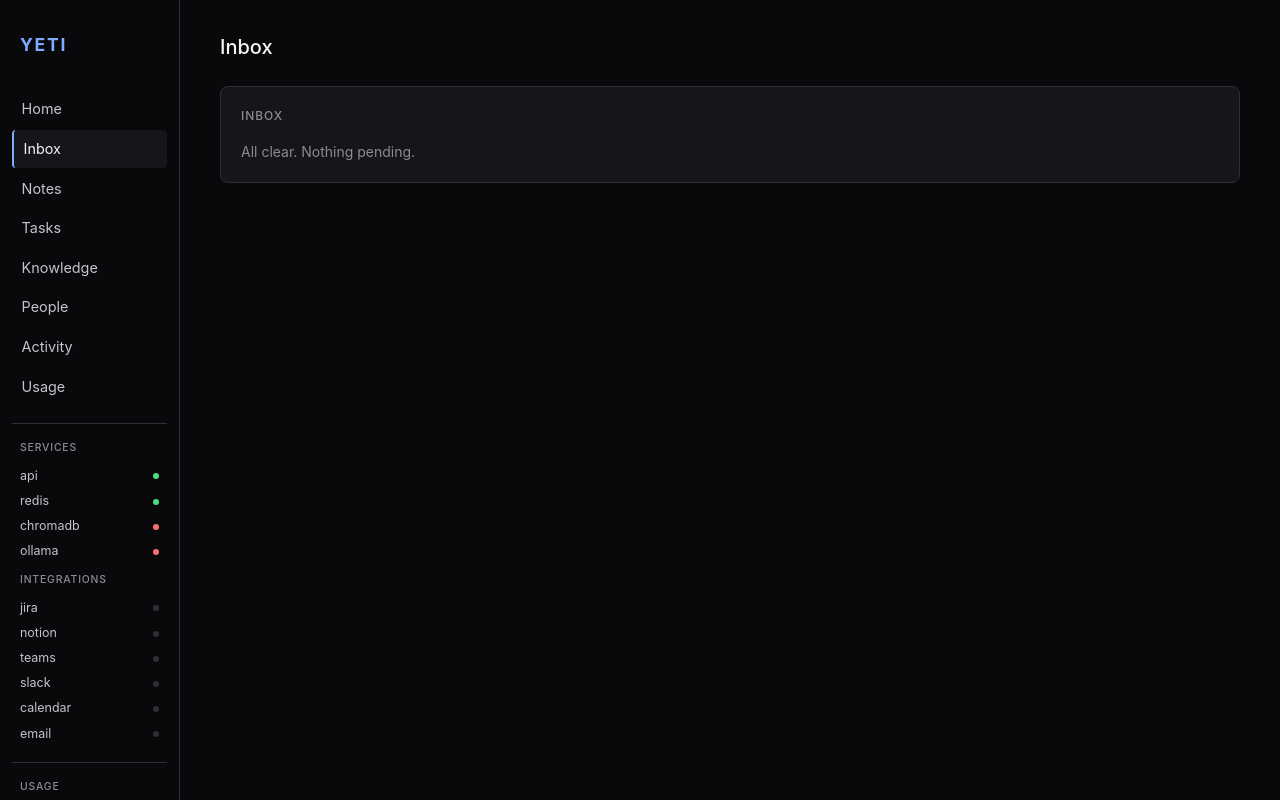
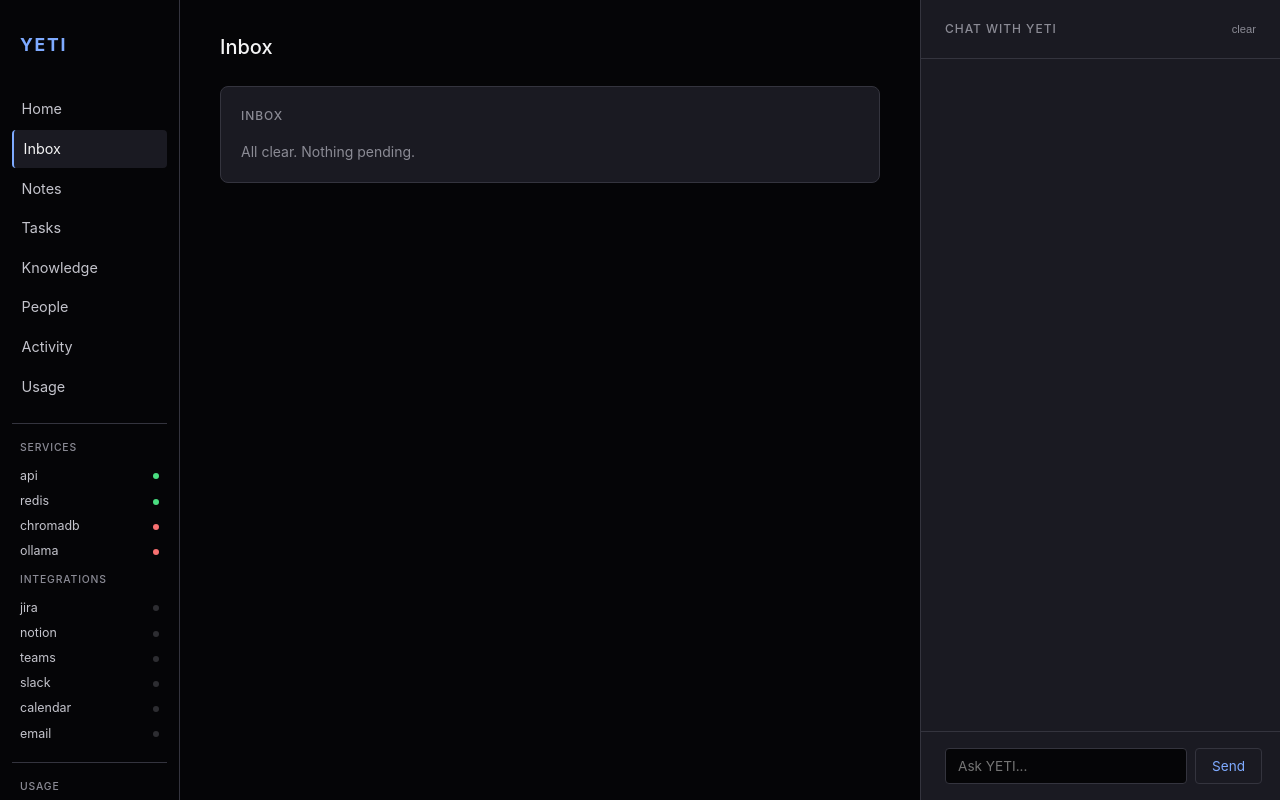
Before and after one commit to shinefour/YETI, a FastAPI app: page /dashboard/inbox in a window 1280 px wide. Run offline with FastAPI, Linux system fonts and the light colour scheme; data that the repository does not hold is empty.

Commit message:
Dashboard polish: global chat, button system, decision actions
- Chat panel moved from home page to base.html — available on
  every page as a 360px right sidebar
- Higher contrast for surfaces (#1a1a22) so cards pop against bg
- Reusable button system: btn / btn-primary / btn-success /
  btn-danger / btn-ghost / btn-sm with consistent padding,
  hover states, color tokens
- Status rows have border separators and more vertical padding
- Inbox decision items now have a sane action set:
  - Convert to task (for things needing follow-up work)
  - Mark resolved (decided in your head)
  - Skip (not relevant)
- New /api/inbox/{id}/convert-to-task endpoint creates a Task
  and resolves the inbox item with audit trail
- Source note link shown for items derived from a note
- Image fallback and tasks pages updated to use new button system
- SSE connection moved to base.html (one connection per session)

```diff
--- a/src/yeti/dashboard/routes.py
+++ b/src/yeti/dashboard/routes.py
@@ -448,21 +448,23 @@ async def tasks_partial(status: str = "pending_review"):
         buttons = ""
         if task_status == TaskStatus.PENDING_REVIEW:
             buttons = (
-                f' <button class="badge badge-green" '
+                f'<div class="btn-row">'
+                f'<button class="btn btn-success btn-sm" '
                 f'hx-patch="/api/tasks/{item.id}/status" '
-                f'hx-vals=\'{{"status":"active"}}\' '
-                f"hx-swap=\"none\">approve</button>"
-                f' <button class="badge badge-red" '
+                f"hx-vals='{{\"status\":\"active\"}}' "
+                f'hx-swap="none">Approve</button>'
+                f'<button class="btn btn-ghost btn-sm" '
                 f'hx-patch="/api/tasks/{item.id}/status" '
-                f'hx-vals=\'{{"status":"cancelled"}}\' '
-                f"hx-swap=\"none\">reject</button>"
+                f"hx-vals='{{\"status\":\"cancelled\"}}' "
+                f'hx-swap="none">Reject</button>'
+                f"</div>"
             )
         elif task_status == TaskStatus.ACTIVE:
             buttons = (
-                f' <button class="badge badge-green" '
+                f'<button class="btn btn-success btn-sm" '
                 f'hx-patch="/api/tasks/{item.id}/status" '
-                f'hx-vals=\'{{"status":"completed"}}\' '
-                f"hx-swap=\"none\">done</button>"
+                f"hx-vals='{{\"status\":\"completed\"}}' "
+                f'hx-swap="none">Done</button>'
             )
 
         project_tag = ""
@@ -474,7 +476,7 @@ async def tasks_partial(status: str = "pending_review"):
 
         rows.append(
             f'<div class="status-row">'
-            f"<span>{item.title}{project_tag}</span>"
+            f'<span style="flex:1">{item.title}{project_tag}</span>'
             f"<span>{buttons}</span></div>"
         )
     return "\n".join(rows)
@@ -569,6 +571,24 @@ async def inbox_active_partial():
     """
 
 
+def _resolve_btn(
+    item_id: str,
+    label: str,
+    resolution: str,
+    style: str = "ghost",
+) -> str:
+    """Build a resolve button using the unified btn classes."""
+    return (
+        f'<button class="btn btn-{style}" '
+        f'hx-post="/api/inbox/{item_id}/resolve" '
+        f'hx-vals=\'{{"resolution":"{resolution}"}}\' '
+        f'hx-swap="none" '
+        f'hx-on::after-request="'
+        f"document.getElementById('inbox-active')"
+        f".dispatchEvent(new Event('refresh'))\">{label}</button>"
+    )
+
+
 def _render_inbox_body(item) -> tuple[str, str]:
     """Render the body and action buttons for an inbox item by type."""
     from yeti.models.inbox import InboxType
@@ -576,83 +596,10 @@ def _render_inbox_body(item) -> tuple[str, str]:
     payload = item.payload or {}
 
     if item.type == InboxType.DISAMBIGUATION:
-        candidates = payload.get("candidates", [])
-        cards = "".join(
-            f'<div class="card" style="margin:0.5rem 0;'
-            f'cursor:pointer;border-left:3px solid var(--accent)" '
-            f'onclick="resolveDisamb(\'{item.id}\', '
-            f"this.dataset.choice)\" "
-            f'data-choice="{_extract_name(c)}">'
-            f'<div style="font-size:0.85rem">{c.get("summary", "")}</div>'
-            f'<div class="muted" style="font-size:0.7rem;'
-            f'margin-top:0.3rem">{c.get("wing", "")}/'
-            f'{c.get("room", "")}</div></div>'
-            for c in candidates
-        )
-        body = f"""
-        <p class="muted" style="margin-top:1rem">
-          Pick the right person for "{payload.get('name', '')}"
-          (in {payload.get('wing_context', '?')} context):
-        </p>
-        {cards}
-        <script>
-        function resolveDisamb(itemId, choice) {{
-          fetch('/api/inbox/' + itemId + '/resolve', {{
-            method: 'POST',
-            headers: {{'Content-Type': 'application/json'}},
-            credentials: 'include',
-            body: JSON.stringify({{resolution: choice}})
-          }}).then(() => {{
-            document.getElementById('inbox-active')
-              .dispatchEvent(new Event('refresh'));
-          }});
-        }}
-        </script>
-        """
-        actions = (
-            f'<button class="badge badge-dim" '
-            f'hx-post="/api/inbox/{item.id}/resolve" '
-            f"hx-vals='{{\"resolution\":\"none_match\"}}' "
-            f'hx-swap="none" '
-            f"hx-on::after-request=\""
-            f"document.getElementById('inbox-active')"
-            f".dispatchEvent(new Event('refresh'))\">"
-            f"None of these</button>"
-        )
-        return body, actions
+        return _render_disambiguation(item, payload)
 
     if item.type == InboxType.PERSON_UPDATE:
-        body = (
-            f'<div style="margin-top:1rem">'
-            f'<input type="text" id="full-name-{item.id}" '
-            f'placeholder="Full name (e.g. {payload.get("name", "")} Surname)" '
-            f'style="width:100%;padding:0.6rem 0.75rem;'
-            f"background:transparent;border:1px solid var(--border);"
-            f"border-radius:4px;color:var(--text);font-size:0.9rem\"/>"
-            f"</div>"
-        )
-        actions = (
-            f'<button class="badge badge-green" '
-            f'onclick="resolvePerson(\'{item.id}\')">Save</button>'
-            f' <button class="badge badge-red" '
-            f'hx-post="/api/inbox/{item.id}/resolve" '
-            f"hx-vals='{{\"resolution\":\"ignored\"}}' "
-            f'hx-swap="none" '
-            f"hx-on::after-request=\""
-            f"document.getElementById('inbox-active')"
-            f".dispatchEvent(new Event('refresh'))\">"
-            f"Ignore</button>"
-            f'<script>function resolvePerson(id) {{'
-            f"const name = document.getElementById('full-name-' + id).value;"
-            f"fetch('/api/inbox/' + id + '/resolve', {{"
-            f"method:'POST',headers:{{'Content-Type':'application/json'}},"
-            f"credentials:'include',"
-            f"body: JSON.stringify({{resolution: name || 'saved'}})"
-            f"}}).then(() => document.getElementById('inbox-active')"
-            f".dispatchEvent(new Event('refresh')));"
-            f"}}</script>"
-        )
-        return body, actions
+        return _render_person_update(item, payload)
 
     # Image fallback: low-confidence OCR with image to review
     if (
@@ -661,33 +608,161 @@ def _render_inbox_body(item) -> tuple[str, str]:
     ):
         return _render_image_fallback(item, payload)
 
-    # Default: payload as JSON + approve/reject
+    # Default (decisions, proposed actions, generic notifications):
+    # show payload + universal action set
+    return _render_default(item, payload)
+
+
+def _render_disambiguation(item, payload: dict) -> tuple[str, str]:
+    candidates = payload.get("candidates", [])
+    cards = "".join(
+        f'<div class="card" style="margin:0.5rem 0;'
+        f'cursor:pointer;border-left:3px solid var(--accent)" '
+        f'onclick="resolveDisamb(\'{item.id}\', '
+        f"this.dataset.choice)\" "
+        f'data-choice="{_extract_name(c)}">'
+        f'<div style="font-size:0.85rem">{c.get("summary", "")}</div>'
+        f'<div class="muted" style="font-size:0.7rem;'
+        f'margin-top:0.3rem">{c.get("wing", "")}/'
+        f'{c.get("room", "")}</div></div>'
+        for c in candidates
+    )
+    body = f"""
+    <p class="muted" style="margin-top:1rem">
+      Pick the right person for "{payload.get('name', '')}"
+      (in {payload.get('wing_context', '?')} context):
+    </p>
+    {cards}
+    <script>
+    function resolveDisamb(itemId, choice) {{
+      fetch('/api/inbox/' + itemId + '/resolve', {{
+        method: 'POST',
+        headers: {{'Content-Type': 'application/json'}},
+        credentials: 'include',
+        body: JSON.stringify({{resolution: choice}})
+      }}).then(() => {{
+        document.getElementById('inbox-active')
+          .dispatchEvent(new Event('refresh'));
+      }});
+    }}
+    </script>
+    """
+    actions = _resolve_btn(
+        item.id, "None of these", "none_match", "ghost"
+    )
+    return body, actions
+
+
+def _render_person_update(item, payload: dict) -> tuple[str, str]:
+    body = (
+        f'<div style="margin-top:1rem">'
+        f'<input type="text" id="full-name-{item.id}" '
+        f'placeholder="Full name '
+        f'(e.g. {payload.get("name", "")} Surname)" '
+        f'style="width:100%;padding:0.6rem 0.75rem;'
+        f"background:var(--bg);border:1px solid var(--border);"
+        f"border-radius:4px;color:var(--text);"
+        f'font-size:0.9rem;font-family:inherit"/>'
+        f"</div>"
+    )
+    actions = (
+        f'<button class="btn btn-success" '
+        f"onclick=\"resolvePerson('{item.id}')\">Save</button>"
+        + _resolve_btn(item.id, "Ignore", "ignored", "ghost")
+        + "<script>function resolvePerson(id) {"
+        "const name = document.getElementById"
+        "('full-name-' + id).value;"
+        "fetch('/api/inbox/' + id + '/resolve', {"
+        "method:'POST',"
+        "headers:{'Content-Type':'application/json'},"
+        "credentials:'include',"
+        "body: JSON.stringify({resolution: name || 'saved'})"
+        "}).then(() => document.getElementById('inbox-active')"
+        ".dispatchEvent(new Event('refresh')));"
+        "}</script>"
+    )
+    return body, actions
+
+
+def _render_default(item, payload: dict) -> tuple[str, str]:
+    """Default rendering for decision/proposed-action/notification items.
+
+    Provides a universal action set:
+    - Convert to task (for things needing follow-up)
+    - Mark resolved (decided in your head)
+    - Skip / not relevant (just discard)
+    """
     import json as _json
 
-    body = (
-        f'<pre style="white-space:pre-wrap;font-size:0.8rem;'
-        f'color:var(--text-dim);margin-top:1rem">'
-        f"{_json.dumps(payload, indent=2)}</pre>"
-        if payload
-        else ""
-    )
+    note_id = payload.get("note_id", "")
+    note_link = ""
+    if note_id:
+        note_link = (
+            f'<div style="margin-top:0.75rem">'
+            f'<a href="/api/notes/{note_id}" target="_blank" '
+            f'style="color:var(--accent);font-size:0.8rem">'
+            f"View source note →</a></div>"
+        )
+
+    payload_html = ""
+    if payload:
+        # Filter out note_id since we link to it
+        clean = {k: v for k, v in payload.items() if k != "note_id"}
+        if clean:
+            payload_html = (
+                f'<details style="margin-top:1rem">'
+                f'<summary class="muted" '
+                f'style="cursor:pointer;font-size:0.8rem">'
+                f"Details</summary>"
+                f'<pre style="white-space:pre-wrap;'
+                f'font-size:0.75rem;color:var(--text-dim);'
+                f'margin-top:0.5rem">'
+                f"{_json.dumps(clean, indent=2)}</pre>"
+                f"</details>"
+            )
+
+    body = f"""
+    {note_link}
+    {payload_html}
+    """
+
     actions = (
-        f'<button class="badge badge-green" '
-        f'hx-post="/api/inbox/{item.id}/resolve" '
-        f"hx-vals='{{\"resolution\":\"approved\"}}' "
-        f'hx-swap="none" '
-        f'hx-on::after-request="'
-        f"document.getElementById('inbox-active')"
-        f".dispatchEvent(new Event('refresh'))\">Approve</button>"
-        f' <button class="badge badge-red" '
-        f'hx-post="/api/inbox/{item.id}/resolve" '
-        f"hx-vals='{{\"resolution\":\"rejected\"}}' "
-        f'hx-swap="none" '
-        f'hx-on::after-request="'
-        f"document.getElementById('inbox-active')"
-        f".dispatchEvent(new Event('refresh'))\">Reject</button>"
+        f'<button class="btn btn-primary" '
+        f"onclick=\"convertToTask('{item.id}', '{_escape(item.title)}')\">"
+        f"Convert to task</button>"
+        + _resolve_btn(
+            item.id, "Mark resolved", "resolved", "success"
+        )
+        + _resolve_btn(item.id, "Skip", "skipped", "ghost")
+        + """
+        <script>
+        async function convertToTask(itemId, defaultTitle) {
+          const title = prompt('Task title:', defaultTitle);
+          if (!title) return;
+          const r = await fetch('/api/inbox/' + itemId + '/convert-to-task', {
+            method: 'POST',
+            headers: {'Content-Type': 'application/json'},
+            credentials: 'include',
+            body: JSON.stringify({title: title})
+          });
+          if (r.ok) {
+            document.getElementById('inbox-active')
+              .dispatchEvent(new Event('refresh'));
+          }
+        }
+        </script>
+        """
     )
     return body, actions
+
+
+def _escape(text: str) -> str:
+    """Escape for use inside a JS single-quoted string."""
+    return (
+        text.replace("\\", "\\\\")
+        .replace("'", "\\'")
+        .replace("\n", " ")
+    )
 
 
 def _render_image_fallback(
@@ -750,11 +825,11 @@ def _render_image_fallback(
 
     field_keys = ",".join(f"'{k}'" for k, _ in fields)
     actions = f"""
-    <button class="badge badge-green"
+    <button class="btn btn-success"
             onclick="saveImageReview('{item.id}', [{field_keys}])">
       Save & Store
     </button>
-    <button class="badge badge-red"
+    <button class="btn btn-ghost"
             hx-post="/api/inbox/{item.id}/resolve"
             hx-vals='{{"resolution":"discarded"}}'
             hx-swap="none"
--- a/src/yeti/dashboard/templates/base.html
+++ b/src/yeti/dashboard/templates/base.html
@@ -7,19 +7,23 @@
     <script src="https://unpkg.com/htmx.org@2.0.4"></script>
     <style>
         :root {
-            --bg: #09090b;
-            --surface: #15151a;
-            --surface-hover: #1c1c22;
-            --border: #2e2e36;
-            --border-strong: #44444e;
+            --bg: #050507;
+            --surface: #1a1a22;
+            --surface-hover: #22222b;
+            --surface-strong: #25252f;
+            --border: #34343e;
+            --border-strong: #4a4a56;
             --text: #f4f4f5;
             --text-soft: #c4c4cc;
             --text-dim: #8b8b95;
             --accent: #7eaaff;
             --accent-soft: #4a73c0;
+            --accent-bg: #1a2540;
             --green: #4ade80;
+            --green-bg: #0f2a1a;
             --yellow: #facc15;
             --red: #f87171;
+            --red-bg: #2a0f12;
         }
         * { margin: 0; padding: 0; box-sizing: border-box; }
         html, body { height: 100%; }
@@ -30,10 +34,17 @@
             line-height: 1.5;
             font-size: 14px;
         }
-        .layout { display: flex; height: 100vh; overflow: hidden; }
+        .layout {
+            display: grid;
+            grid-template-columns: 180px 1fr 360px;
+            height: 100vh;
+            overflow: hidden;
+        }
+        @media (max-width: 1100px) {
+            .layout { grid-template-columns: 180px 1fr; }
+            .global-chat { display: none; }
+        }
         nav {
-            width: 180px;
-            min-width: 180px;
             border-right: 1px solid var(--border);
             padding: 2rem 0.75rem;
             display: flex;
@@ -93,12 +104,74 @@
         .dot-red { background: var(--red); }
         .dot-dim { background: var(--text-dim); opacity: 0.3; }
         main {
-            flex: 1;
             display: flex;
             flex-direction: column;
             height: 100vh;
             overflow: hidden;
         }
+        .global-chat {
+            display: flex;
+            flex-direction: column;
+            border-left: 1px solid var(--border);
+            background: var(--surface);
+            height: 100vh;
+        }
+        .global-chat-header {
+            padding: 1.25rem 1.5rem;
+            border-bottom: 1px solid var(--border);
+            font-size: 0.75rem;
+            color: var(--text-dim);
+            text-transform: uppercase;
+            letter-spacing: 0.08em;
+            font-weight: 500;
+            display: flex;
+            justify-content: space-between;
+            align-items: center;
+        }
+        .global-chat-clear {
+            background: transparent;
+            border: none;
+            color: var(--text-dim);
+            cursor: pointer;
+            font-size: 0.7rem;
+            text-transform: none;
+            letter-spacing: normal;
+        }
+        .global-chat-clear:hover { color: var(--text); }
+        .global-chat-messages {
+            flex: 1;
+            overflow-y: auto;
+            padding: 1rem 1.5rem;
+        }
+        .global-chat-input {
+            padding: 1rem 1.5rem;
+            border-top: 1px solid var(--border);
+            display: flex;
+            gap: 0.5rem;
+        }
+        .global-chat-input input {
+            flex: 1;
+            padding: 0.55rem 0.75rem;
+            background: var(--bg);
+            border: 1px solid var(--border);
+            border-radius: 4px;
+            color: var(--text);
+            font-size: 0.85rem;
+            outline: none;
+            font-family: inherit;
+        }
+        .global-chat-input input:focus { border-color: var(--accent); }
+        .global-chat-input button {
+            padding: 0.55rem 1rem;
+            background: transparent;
+            color: var(--accent);
+            border: 1px solid var(--border);
+            border-radius: 4px;
+            cursor: pointer;
+            font-size: 0.85rem;
+            font-family: inherit;
+        }
+        .global-chat-input button:hover { border-color: var(--accent); }
         .page-content {
             flex: 1;
             overflow-y: auto;
@@ -457,6 +547,38 @@
         <main>
             {% block content %}{% endblock %}
         </main>
+        <aside class="global-chat">
+            <div class="global-chat-header">
+                <span>Chat with YETI</span>
+                <button class="global-chat-clear"
+                        onclick="document.getElementById('global-chat-messages').innerHTML=''">
+                    clear
+                </button>
+            </div>
+            <div class="global-chat-messages" id="global-chat-messages"></div>
+            <form class="global-chat-input"
+                  hx-post="/dashboard/partials/chat"
+                  hx-target="#global-chat-messages"
+                  hx-swap="beforeend"
+                  hx-on::after-request="this.reset();
+                    document.getElementById('global-chat-messages').scrollTop =
+                    document.getElementById('global-chat-messages').scrollHeight">
+                <input type="text" name="message"
+                       placeholder="Ask YETI..."
+                       autocomplete="off">
+                <button type="submit">Send</button>
+            </form>
+        </aside>
     </div>
+
+    <script>
+    // SSE connection (re-used across pages)
+    if (typeof EventSource !== 'undefined') {
+        const evt = new EventSource('/dashboard/events');
+        evt.addEventListener('update', () => {
+            document.body.dispatchEvent(new Event('refresh'));
+        });
+    }
+    </script>
 </body>
 </html>
```
Also changed, not shown: other parts of src/yeti/dashboard/templates/base.html (+87 -70 lines), src/yeti/api/inbox.py (+32 -0 lines), src/yeti/dashboard/templates/home.html (+3 -28 lines).
